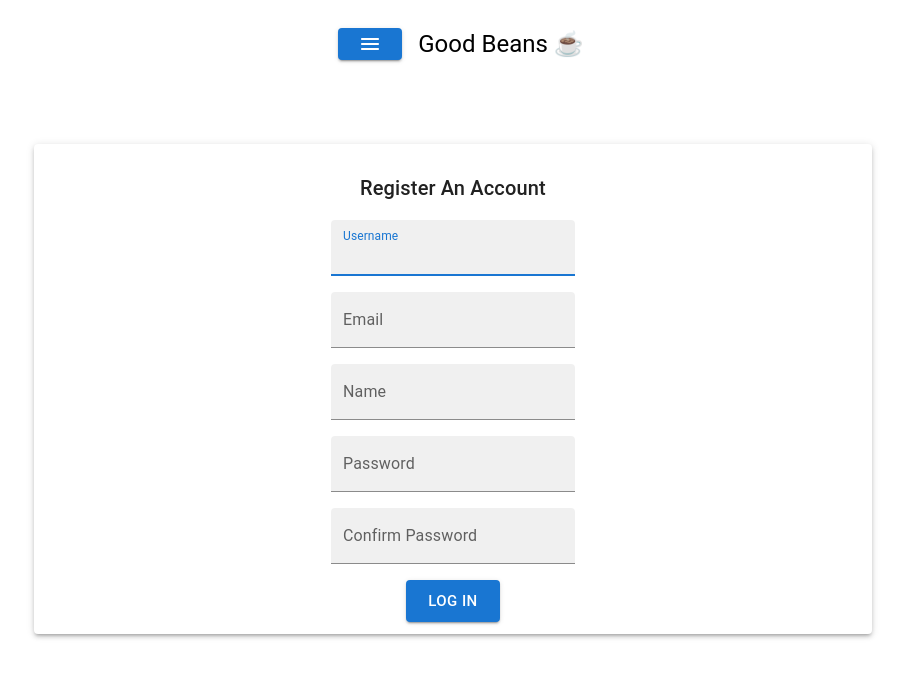
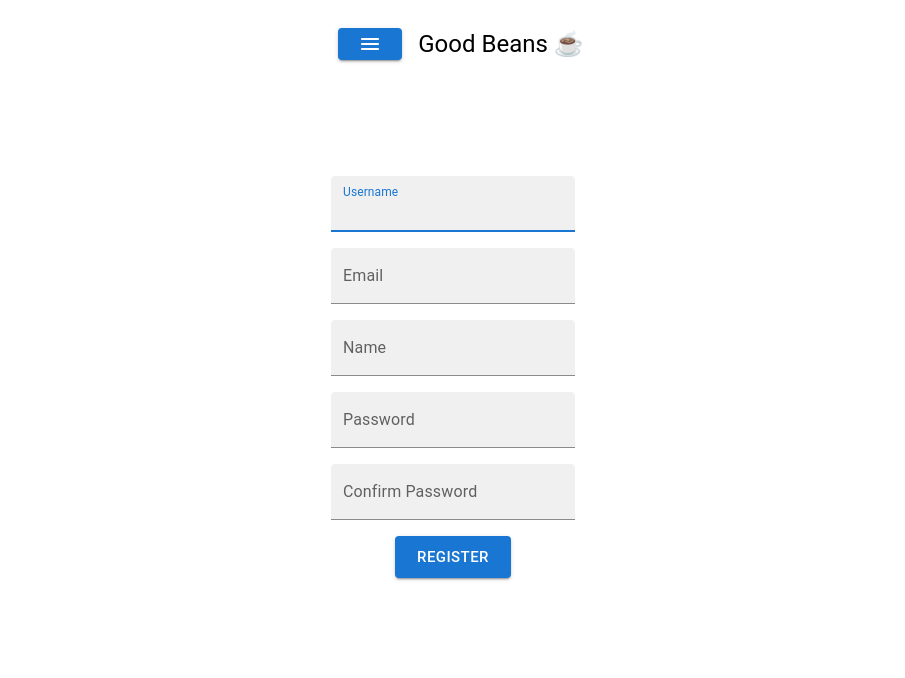
Before and after one commit to eric138/improved-train, a React (Create React App) app: page /register in a window 1280 px wide. Shown: the top 678 px of the page, without its empty margins (187-1092 px from the left). Built offline with nearby package versions, Linux system fonts and the light colour scheme.

Commit message:
fixed register and sign in

```diff
--- a/src/App.js
+++ b/src/App.js
@@ -62,7 +62,7 @@ const App = () => {
           <Grid item>
             <Header />
           </Grid>
-          <Grid item sx={{ marginTop: 8 }}>
+          <Grid item sx={{ marginTop: 12 }}>
             <AppRoutes />
           </Grid>
         </Grid>
--- a/src/views/Register.jsx
+++ b/src/views/Register.jsx
@@ -1,8 +1,12 @@
 import React, { useState } from 'react';
+import { useNavigate } from 'react-router-dom';
 
-import { Paper, Grid, Typography, TextField, Button } from '@mui/material';
+import { Grid, TextField, Button } from '@mui/material';
+
+import { API_URL } from '../utils/constants';
 
 const Register = () => {
+  const navigate = useNavigate();
   const [username, setUsername] = useState('');
   const [password, setPassword] = useState('');
   const [confirmPassword, setConfirmPassword] = useState('');
@@ -18,6 +22,7 @@ const Register = () => {
   };
 
   const handleConfirmPasswordChange = (event) => {
+    //Add error handling here
     setConfirmPassword(event.target.value);
   };
 
@@ -30,47 +35,75 @@ const Register = () => {
   };
 
   const handleRegister = () => {
-    console.log('click');
+    //Submit user
+    try {
+      fetch(`${API_URL}register`, {
+        method: 'POST',
+        headers: {
+          'Content-Type': 'application/json',
+          'x-api-key': process.env.REACT_APP_KEY
+        },
+        body: JSON.stringify({
+          'name': name,
+          'email': email,
+          'username': username,
+          'password': password
+        })
+      })
+        .then(response => response.json())
+        // .then(response => {
+        //   dispatch(setUser({
+        //     id: response.userId,
+        //     name: response.user.name,
+        //     username: response.user.username,
+        //     email: response.user.email,
+        //     token: response.token
+        //   }));
+        //   setCookie('username', response.user.username, { path: '/' });
+        //   setCookie('token', response.token, { path: '/' });
+        //   dispatch(setAuthenticated(true));
+        //   navigate('/dashboard');
+        // })
+        .then(response => {
+          console.log('response', response);
+        })
+        .catch(error => {
+          console.error(error);
+        });
+    } catch (error) {
+      console.error(error);
+    }
+    //Change to sign in
+    navigate('/sign-in')
   };
 
   return(
-    <Paper elevation={3}>
     <Grid
       container
-        alignContent={'center'}
+      justifyContent='center'
+      alignItems='center'
+      spacing={2}
+      direction='column'
     >
-        <Grid item xs={2}></Grid>
-        <Grid
-          item
-          xs={8}
-        >
-          <Grid container alignContent={'center'} alignItems={'center'} spacing={2} sx={{ textAlign: 'center', marginTop: '12px', marginBottom: '12px' }}>
-            <Grid item xs={12}>
-              <Typography variant='h6'>Register An Account</Typography>
-            </Grid>
-            <Grid item xs={12}>
+      <Grid item>
         <TextField id='username' label='Username' variant='filled' onChange={handleUsernameChange} value={username} autoFocus />
       </Grid>
-            <Grid item xs={12}>
+      <Grid item>
         <TextField id='email' label='Email' variant='filled' onChange={handleEmailChange} value={email} />
       </Grid>
-            <Grid item xs={12}>
+      <Grid item>
         <TextField id='name' label='Name' variant='filled' onChange={handleNameChange} value={name} />
       </Grid>
-            <Grid item xs={12}>
+      <Grid item>
         <TextField id='password' label='Password' variant='filled' onChange={handlePasswordChange} value={password} type='password'/>
       </Grid>
-            <Grid item xs={12}>
+      <Grid item>
         <TextField id='confirmPassword' label='Confirm Password' variant='filled' onChange={handleConfirmPasswordChange} value={confirmPassword} type='password'/>
       </Grid>
-            <Grid item xs={12}>
-              <Button size='large' onClick={handleRegister} variant='contained'>Log In</Button>
+      <Grid item>
+        <Button size='large' onClick={handleRegister} variant='contained'>Register</Button>
       </Grid>
     </Grid>
-        </Grid>
-        <Grid item xs={2}></Grid>
-      </Grid>
-    </Paper>
   )
 };
 
--- a/src/views/SignIn.jsx
+++ b/src/views/SignIn.jsx
@@ -111,7 +111,7 @@ const SignIn = () => {
               <Typography variant='subtitle1'>Need an account?</Typography>
             </Grid>
             <Grid item xs={12}>
-              <Button size='small' onClick={handleRegister} variant='contained'>Register Now</Button>
+              <Button size='small' onClick={handleRegister} variant='contained'>Register</Button>
             </Grid>
           </Grid>
         </Grid>
```
Lines whose indentation alone changed are shown as unchanged.
